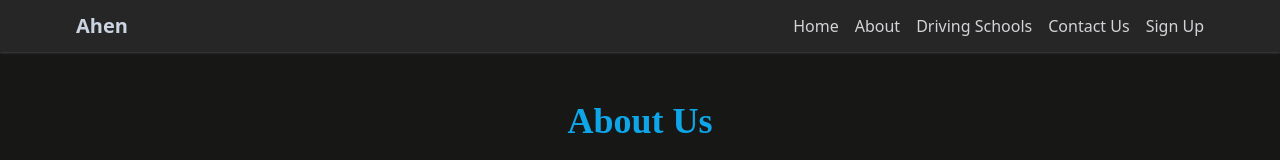
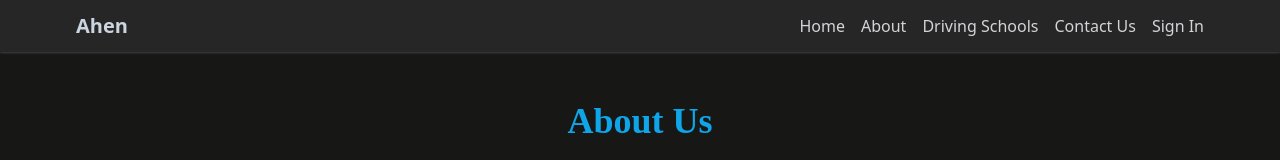
Before and after one commit to Shreeraj143/AHEN-Internship, a React (Vite) app in the folder client/: page /about in a window 1280 px wide. Shown: the top 160 px of the page. Built offline with nearby package versions, Linux system fonts and the light colour scheme; no server answers.

Commit message:
Updated Header and made Profile Private

```diff
--- a/client/src/App.jsx
+++ b/client/src/App.jsx
@@ -10,6 +10,7 @@ import SignIn from "./pages/SignIn";
 import { ToastContainer } from "react-toastify";
 import "react-toastify/dist/ReactToastify.css";
 import Profile from "./pages/Profile";
+import PrivateRoute from "./components/PrivateRoute";
 
 export default function App() {
   return (
@@ -20,7 +21,9 @@ export default function App() {
         <Route path="/sign-up" element={<SignUp />} />
         <Route path="/sign-in" element={<SignIn />} />
         <Route path="/about" element={<About />} />
-        <Route path="/profile" element={<Profile />} />
+        <Route element={<PrivateRoute />}>
+          <Route path="/profile" element={<Profile />} />
+        </Route>
         <Route path="/contact" element={<ContactUs />} />
         <Route path="/drivingSchools" element={<DrivingSchools />} />
       </Routes>
--- a/client/src/components/Header.jsx
+++ b/client/src/components/Header.jsx
@@ -1,7 +1,9 @@
 import React from "react";
+import { useSelector } from "react-redux";
 import { Link } from "react-router-dom";
 
 export default function Header() {
+  const { currentUser } = useSelector((state) => state.user);
   return (
     <header className="bg-neutral-800 shadow-sm shadow-zinc-700">
       <div className="flex items-center p-3 max-w-6xl justify-between mx-auto">
@@ -32,10 +34,18 @@ export default function Header() {
               Contact Us
             </li>
           </Link>
-          <Link to={"/sign-up"}>
-            <li className="text-zinc-300 hidden sm:inline hover:text-orange-500">
-              Sign Up
-            </li>
+          <Link to={"/profile"}>
+            {currentUser ? (
+              <img
+                src={currentUser.avatar}
+                alt="profile"
+                className="rounded-full h-7 w-7 object-cover"
+              />
+            ) : (
+              <li className="text-zinc-300 hidden sm:inline hover:text-orange-500">
+                Sign In
+              </li>
+            )}
           </Link>
         </ul>
       </div>
--- /dev/null
+++ b/client/src/components/PrivateRoute.jsx
@@ -0,0 +1,8 @@
+import React from "react";
+import { useSelector } from "react-redux";
+import { Navigate, Outlet } from "react-router-dom";
+
+export default function PrivateRoute() {
+  const { currentUser } = useSelector((state) => state.user);
+  return currentUser ? <Outlet /> : <Navigate to="/sign-in" />;
+}
```
